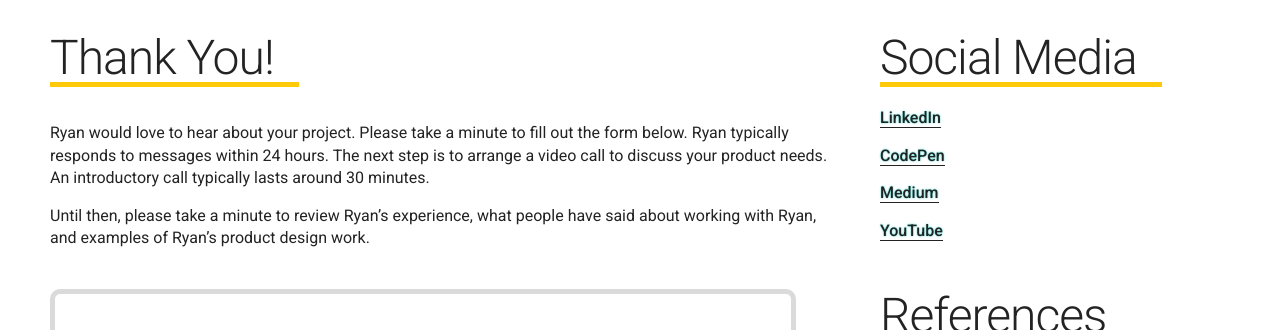
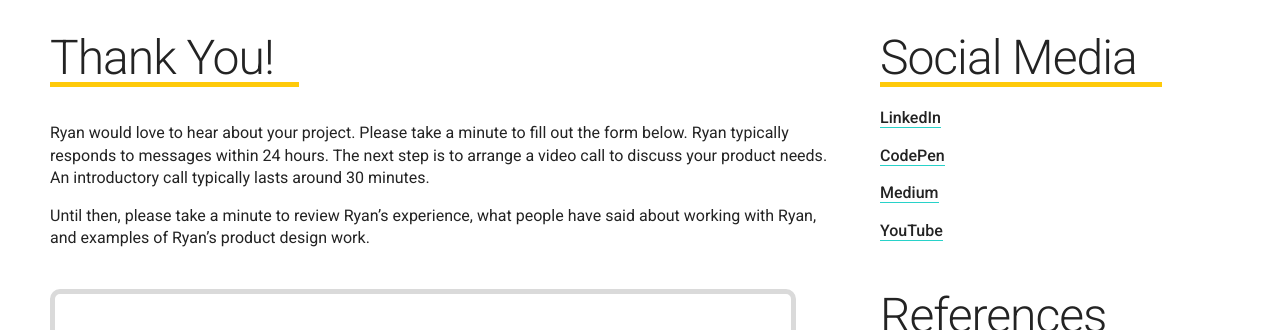
Before and after one commit to ryangwilson/ryangwilson.github.io, a Jekyll site: the page built from contact-ty.md, in a window 1280 px wide. Shown: the part 445-775 px from the top of the page. Built offline with Jekyll 4.4.1, drawn with Linux system fonts in a browser that asks for light colours; some web fonts are replaced.

Commit message:
a11y fix anchor tags in body content

```diff
--- a/_sass/global-variables.scss
+++ b/_sass/global-variables.scss
@@ -255,13 +255,10 @@
     text-decoration: none;
 }
 p a {
-    box-shadow: 0 1px 0 0 $black-00;
-    text-shadow: 0 0 2px $secondary-00;
+    box-shadow: 0 1px 0 0 $secondary-00;
     transition: all .3s ease-in-out;
     &:hover {
-        color: $secondary-00;
-        text-shadow: 0 0 0 $black-00;
-        box-shadow: 0 $scale-1 0 0 $black-00;
+        box-shadow: 0 $scale-1 0 0 $secondary-00;
     }
 }
 // *** style bold-ness ---------------------------------------------------
```
Also changed, not shown: 5 other files.
